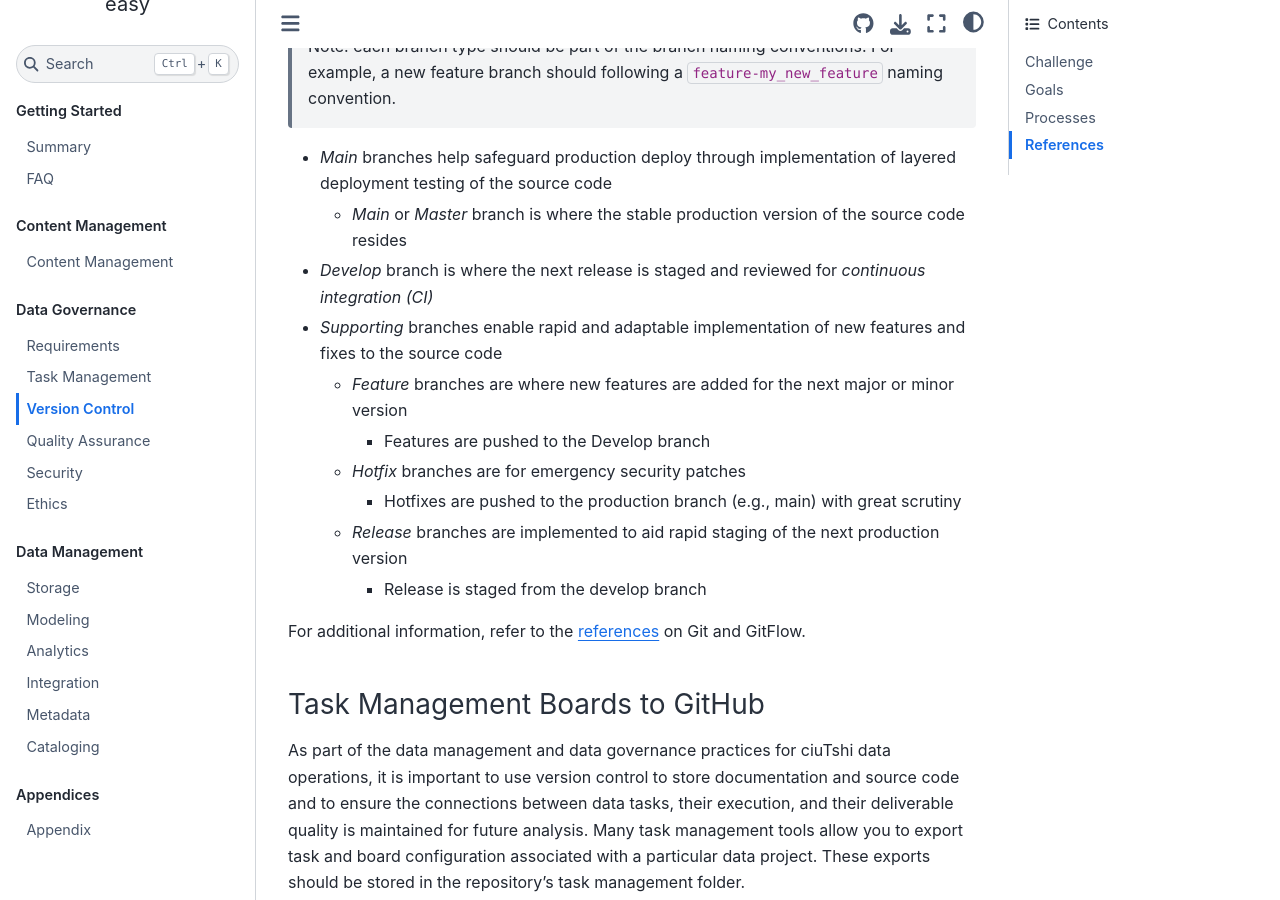
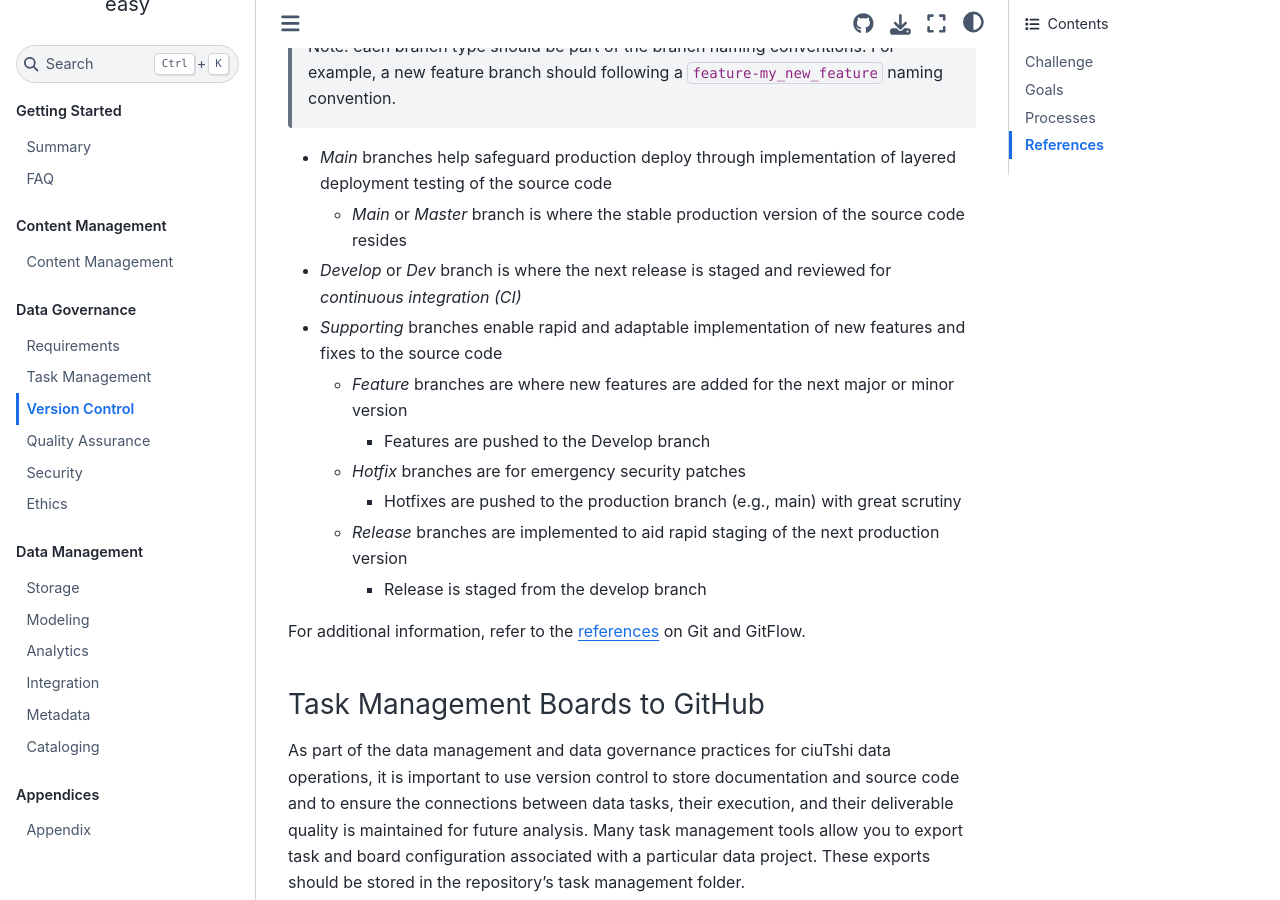
Before and after one commit to CertusGroup/ciutshi, a Sphinx documentation site: the page built from docs/source/version_control.md, in a window 1280 px wide and 900 px high, scrolled down 5352 px. Built offline with Sphinx 7.4.7 and the Sphinx Book theme 1.1.4, drawn with Linux system fonts in a browser that asks for light colours.

Commit message:
vc - minor edit

```diff
--- a/docs/source/version_control.md
+++ b/docs/source/version_control.md
@@ -87,7 +87,7 @@ GitFlow[3](version_control/references) enhances this process through orchestrati
 
 * *Main* branches help safeguard production deploy through implementation of layered deployment testing of the source code
   * *Main* or *Master* branch is where the stable production version of the source code resides
-* *Develop* branch is where the next release is staged and reviewed for *continuous integration (CI)*
+* *Develop* or *Dev* branch is where the next release is staged and reviewed for *continuous integration (CI)*
 * *Supporting* branches enable rapid and adaptable implementation of new features and fixes to the source code
   * *Feature* branches are where new features are added for the next major or minor version
     * Features are pushed to the Develop branch
```
